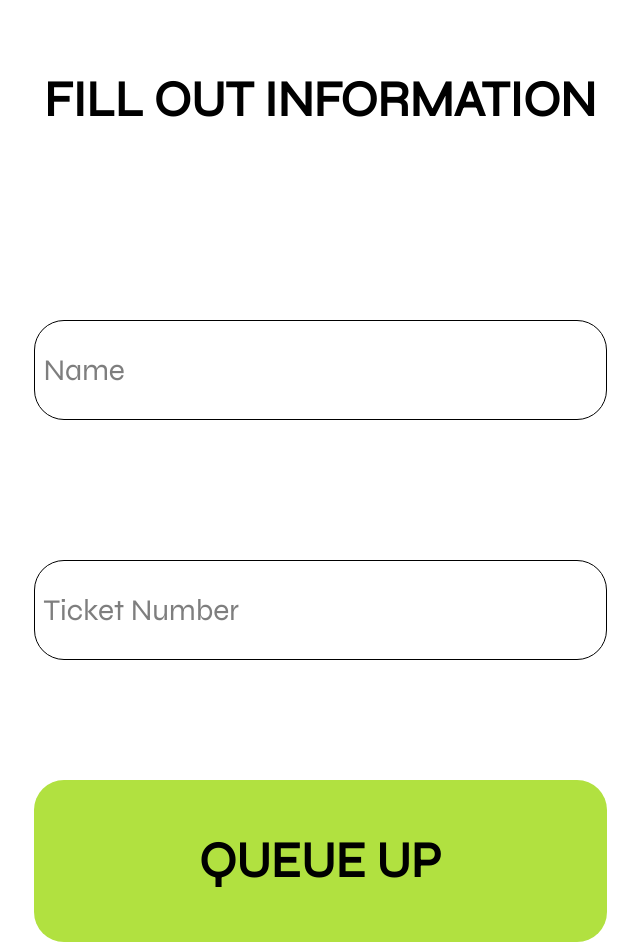
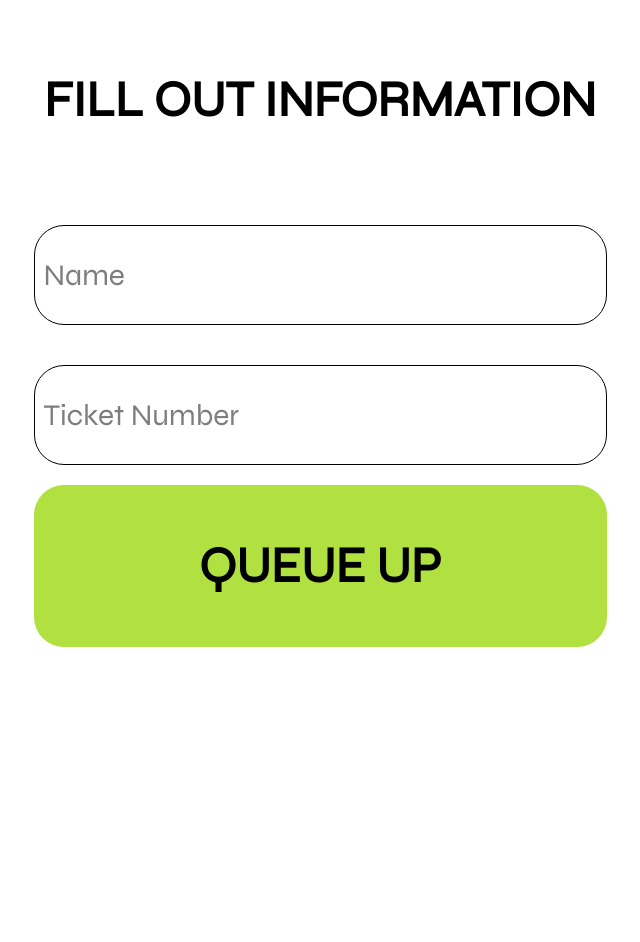
Before and after one commit to Arbuzs/QueueApp, a React (Create React App) app: page /form in a window 1280 px wide. Shown: the whole page, without its empty margins (320-960 px from the left). After the commit the page ends 800 px from the top, so only its background shows below. Built offline with nearby package versions, Linux system fonts and the light colour scheme.

Commit message:
Form fits screen

```diff
--- a/src/Pages/form.js
+++ b/src/Pages/form.js
@@ -1,20 +1,21 @@
-import React, { useEffect, useState } from "react";
+import React, { useState } from "react";
 import { Flex, Progress } from "antd";
 import { COLORS, FONT } from "../Constants/theme.js";
 import "../queue.css";
-import {useNavigate} from "react-router-dom";
+import { useNavigate } from "react-router-dom";
 
 function Form() {
-    const navigate =  useNavigate();
+    const navigate = useNavigate();
     const [name, setName] = useState('');
     const [ticketNumber, setTicketNumber] = useState('');
+
     const handleSubmit = async (event) => {
         event.preventDefault();
 
         const formURL = "https://docs.google.com/forms/d/e/1FAIpQLSdhnbXrn0w8y5yeNnXE9k-dY8H6hkV4P9etzS9u8JcCPpwFYg/formResponse";
         const formData = new FormData();
-      formData.append("entry.1434050950", name);  // Replace with the actual entry ID for "Your Name"
-      formData.append("entry.533996118", ticketNumber);  // Replace with the actual entry ID for "Ticket Number"
+        formData.append("entry.1434050950", name); // Replace with the actual entry ID for "Your Name"
+        formData.append("entry.533996118", ticketNumber); // Replace with the actual entry ID for "Ticket Number"
 
         const requestOptions = {
             method: 'POST',
@@ -28,43 +29,45 @@ function Form() {
             const response = await fetch(formURL, requestOptions);
             if (response.ok) {
                 alert("Form submitted successfully!");
+
             } else {
                 alert("Form submission failed.");
             }
         } catch (error) {
+            console.error("Form submission error:", error);
+              navigate("/thankyou");
         }
     };
 
     return (
         <div>
-
             <div className="formtitle-container">
-        <p style= {FONT.bold_50}>FILL OUT INFORMATION</p>
+                <p style={FONT.bold_50}>FILL OUT INFORMATION</p>
             </div>
             <form onSubmit={handleSubmit} className="form-container">
-          <div className = 'input-container'>
+                <div className='input-container'>
                     <input
                         type="text"
                         value={name}
-              class= "focus-input"
+                        className="focus-input"
                         placeholder=" "
                         onChange={(e) => setName(e.target.value)}
                     />
-            <label class= "input-label"> Name</label>
+                    <label className="input-label"> Name</label>
                 </div>
-          <div className = 'input-container'>
+                <div className='input-container'>
                     <input
                         type="text"
                         value={ticketNumber}
-              class= "focus-input"
+                        className="focus-input"
                         placeholder=" "
                         onChange={(e) => setTicketNumber(e.target.value)}
                     />
-            <label class= "input-label"> Ticket Number</label>
+                    <label className="input-label"> Ticket Number</label>
                 </div>
-
-
-          <button className="button" type= 'submit' onClick={() => navigate("/thankyou")}><p style= {FONT.bold_50}>QUEUE UP</p></button>
+                <button className="button" type='submit'>
+                    <p style={FONT.bold_50}>QUEUE UP</p>
+                </button>
             </form>
         </div>
     );
--- a/src/queue.css
+++ b/src/queue.css
@@ -72,11 +72,13 @@
 
 .form-container{
     display: flex;
-    justify-content: center;
+    justify-content: top;
+    height: 100%;
     flex-direction: column;
+
     align-items: center;
-    gap: 100px;
-    margin-top: 100px;
+
+    margin-top: 5px;
 }
 
 .noticket-container{
```
Lines whose indentation alone changed are shown as unchanged.
